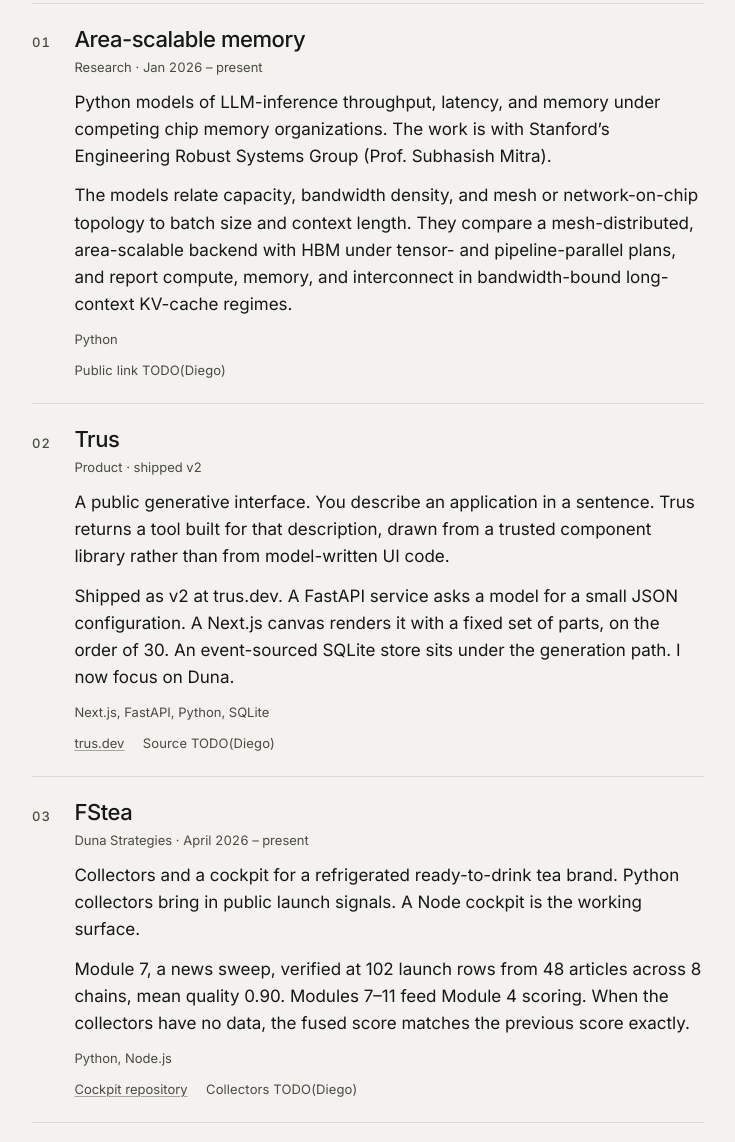
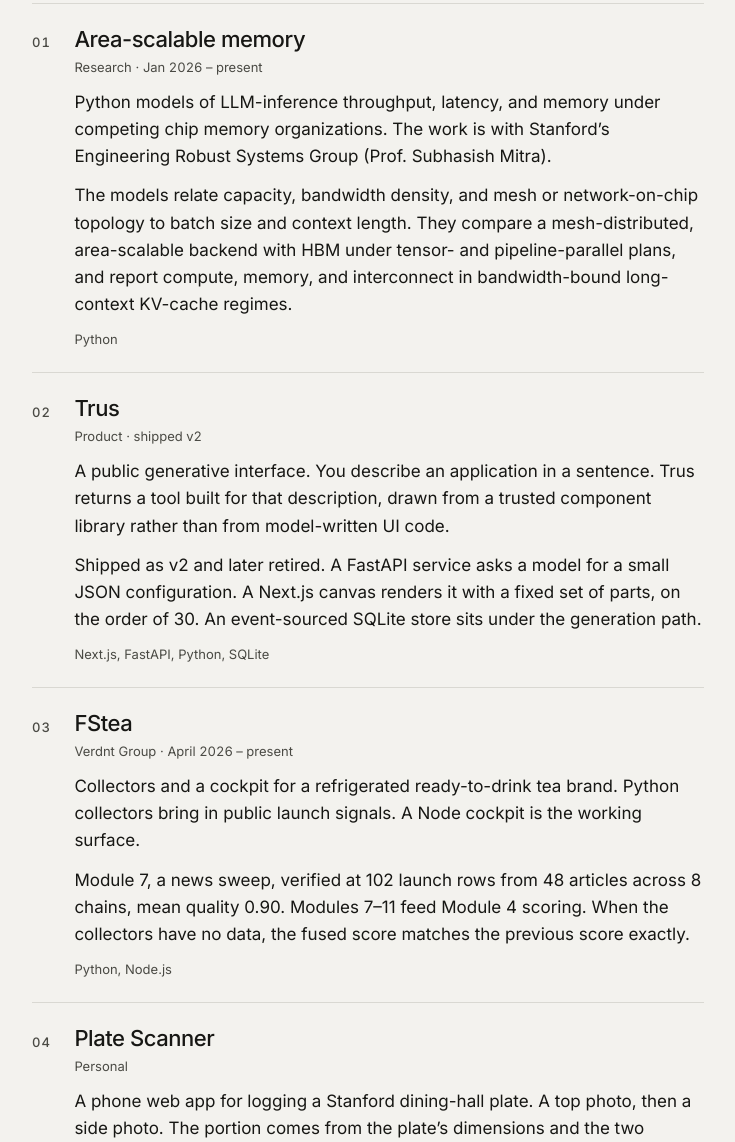
Before and after one commit to dsanchezt22/personal-site, a website: page index.html in a window 1280 px wide. Shown: the part 1038-2180 px from the top of the page, without its empty margins (272-1007 px from the left). Drawn offline with Linux system fonts and the light colour scheme.

Commit message:
Polish public portfolio content

```diff
--- a/index.html
+++ b/index.html
@@ -66,7 +66,7 @@
       <section id="about" class="reveal">
         <h2><span>01</span> About</h2>
         <p>I’m Diego Sanchez Tirado, a Stanford electrical engineering student (B.S. expected May 2029). I’m leaning toward VLSI, chip manufacturing, and circuit design. The research I do is in computer architecture and memory systems, and I build software alongside it.</p>
-        <p>I’m a researcher in Stanford’s Engineering Robust Systems Group with Prof. Subhasish Mitra, and a developer at Duna Strategies. In summer 2026 I interned at Amazon Lab126 as a software engineer and as a humanoid-robotics apprentice. I shipped Trus v2, a public generative interface at trus.dev, and I now focus on Duna.</p>
+        <p>I’m a researcher in Stanford’s Engineering Robust Systems Group with Prof. Subhasish Mitra, and a developer at Verdnt Group. In summer 2026 I interned at Amazon Lab126 as a software engineer and as a humanoid-robotics apprentice. I previously shipped Trus v2, a generative interface that is now retired.</p>
       </section>
 
       <section id="work">
@@ -80,7 +80,6 @@
               <p>Python models of LLM-inference throughput, latency, and memory under competing chip memory organizations. The work is with Stanford’s Engineering Robust Systems Group (Prof. Subhasish Mitra).</p>
               <p>The models relate capacity, bandwidth density, and mesh or network-on-chip topology to batch size and context length. They compare a mesh-distributed, area-scalable backend with HBM under tensor- and pipeline-parallel plans, and report compute, memory, and interconnect in bandwidth-bound long-context KV-cache regimes.</p>
               <p class="stack">Python</p>
-              <p class="links"><span class="todo">Public link TODO(Diego)</span></p>
             </div>
           </article>
 
@@ -90,12 +89,8 @@
               <h3>Trus</h3>
               <p class="meta">Product · shipped v2</p>
               <p>A public generative interface. You describe an application in a sentence. Trus returns a tool built for that description, drawn from a trusted component library rather than from model-written UI code.</p>
-              <p>Shipped as v2 at trus.dev. A FastAPI service asks a model for a small JSON configuration. A Next.js canvas renders it with a fixed set of parts, on the order of 30. An event-sourced SQLite store sits under the generation path. I now focus on Duna.</p>
+              <p>Shipped as v2 and later retired. A FastAPI service asks a model for a small JSON configuration. A Next.js canvas renders it with a fixed set of parts, on the order of 30. An event-sourced SQLite store sits under the generation path.</p>
               <p class="stack">Next.js, FastAPI, Python, SQLite</p>
-              <p class="links">
-                <a href="https://trus.dev" rel="noreferrer">trus.dev</a>
-                <span class="todo">Source TODO(Diego)</span>
-              </p>
             </div>
           </article>
 
@@ -103,14 +98,10 @@
             <p class="num">03</p>
             <div class="card-main">
               <h3>FStea</h3>
-              <p class="meta">Duna Strategies · <span class="when">April 2026 – present</span></p>
+              <p class="meta">Verdnt Group · <span class="when">April 2026 – present</span></p>
               <p>Collectors and a cockpit for a refrigerated ready-to-drink tea brand. Python collectors bring in public launch signals. A Node cockpit is the working surface.</p>
               <p>Module 7, a news sweep, verified at 102 launch rows from 48 articles across 8 chains, mean quality 0.90. Modules 7–11 feed Module 4 scoring. When the collectors have no data, the fused score matches the previous score exactly.</p>
               <p class="stack">Python, Node.js</p>
-              <p class="links">
-                <a href="https://github.com/dsanchezt22/FSTea" rel="noreferrer">Cockpit repository</a>
-                <span class="todo">Collectors TODO(Diego)</span>
-              </p>
             </div>
           </article>
 
@@ -122,7 +113,6 @@
               <p>A phone web app for logging a Stanford dining-hall plate. A top photo, then a side photo. The portion comes from the plate’s dimensions and the two camera angles.</p>
               <p>The browser checks the frame (whole rim, blur, glare). Grok vision names each food. A lookup against USDA FoodData Central, a restaurant page, or a brand label fills in closer numbers. A row is marked as a menu match only when it really is that dish. Otherwise it stays an estimate. The client is HTML, CSS, and JavaScript, served by a Python standard-library server.</p>
               <p class="stack">HTML, CSS, JavaScript, Python</p>
-              <p class="links"><span class="todo">Public link TODO(Diego)</span></p>
             </div>
           </article>
 
@@ -134,7 +124,6 @@
               <p>A private operating system for school, work, and the internship search. Domain agents keep their own context. A chief-of-staff agent handles the day, including calendar, mail, and a morning digest, and does not override the others.</p>
               <p>Velvet, the console, generates the working surface. A deterministic ledger draws the same projections, so the data is still on screen if generation fails.</p>
               <p class="stack">TypeScript</p>
-              <p class="links"><span class="todo">Public link TODO(Diego)</span></p>
             </div>
           </article>
 
@@ -146,7 +135,6 @@
               <p>Independent hardware, ongoing since 2022. A typing-force piezoelectric energy harvester with rectification and storage, measured for voltage and power against force and geometry.</p>
               <p>A split ergonomic keyboard: CAD, a 3D-printed enclosure, and a custom PCB. A free-air active noise-control system with a microphone array and LiDAR on embedded hardware.</p>
               <p class="stack">Onshape, custom PCB, 3D printing, embedded hardware</p>
-              <p class="links"><span class="todo">Public link TODO(Diego)</span></p>
             </div>
           </article>
         </div>
@@ -161,9 +149,9 @@
                 <h3>Developer</h3>
                 <p class="role-when">April 2026 – present</p>
               </div>
-              <p class="org"><a href="https://dunastrategies.com" rel="noreferrer">Duna Strategies</a></p>
+              <p class="org">Verdnt Group</p>
               <ul>
-                <li>Duna builds custom AI systems for small and mid-sized businesses.</li>
+                <li>Verdnt Group builds custom AI systems for small and mid-sized businesses.</li>
                 <li>Building FStea: Python collectors and a Node cockpit. Module 7 verified at 102 launch rows, 48 articles, 8 chains, mean quality 0.90. Modules 7–11 fused into Module 4 scoring.</li>
               </ul>
             </div>
@@ -285,9 +273,7 @@
           <dt>GitHub</dt>
           <dd><a href="https://github.com/dsanchezt22" rel="noreferrer">github.com/dsanchezt22</a></dd>
           <dt>LinkedIn</dt>
-          <dd><span class="todo">TODO(Diego)</span></dd>
-          <dt>Headshot</dt>
-          <dd><span class="todo">TODO(Diego)</span></dd>
+          <dd><a href="https://www.linkedin.com/in/diego-sanchez-tirado" rel="noreferrer">linkedin.com/in/diego-sanchez-tirado</a></dd>
           <dt>Resume</dt>
           <dd><a href="Diego-Sanchez-Tirado-Resume.pdf">Download PDF</a></dd>
           <dt>Location</dt>
```
Also changed, not shown: README.md (added).
